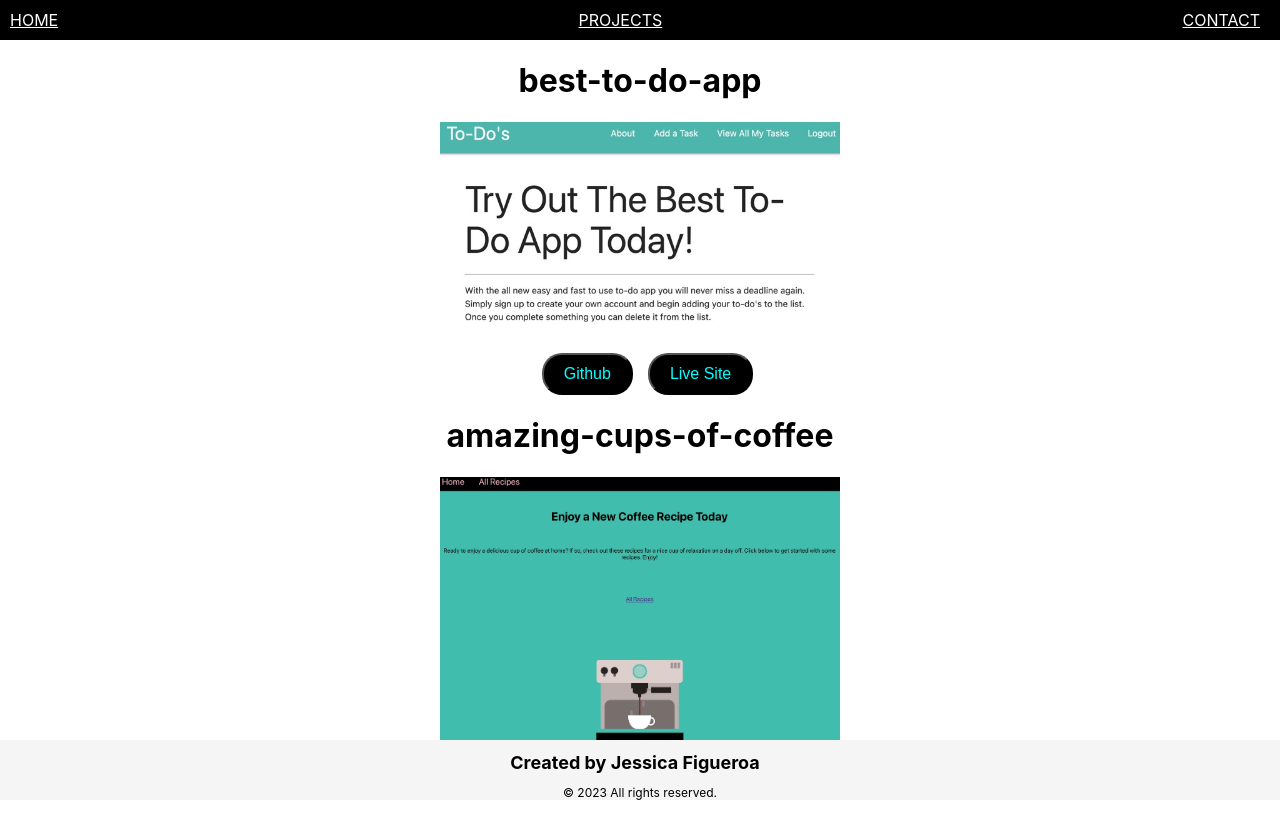
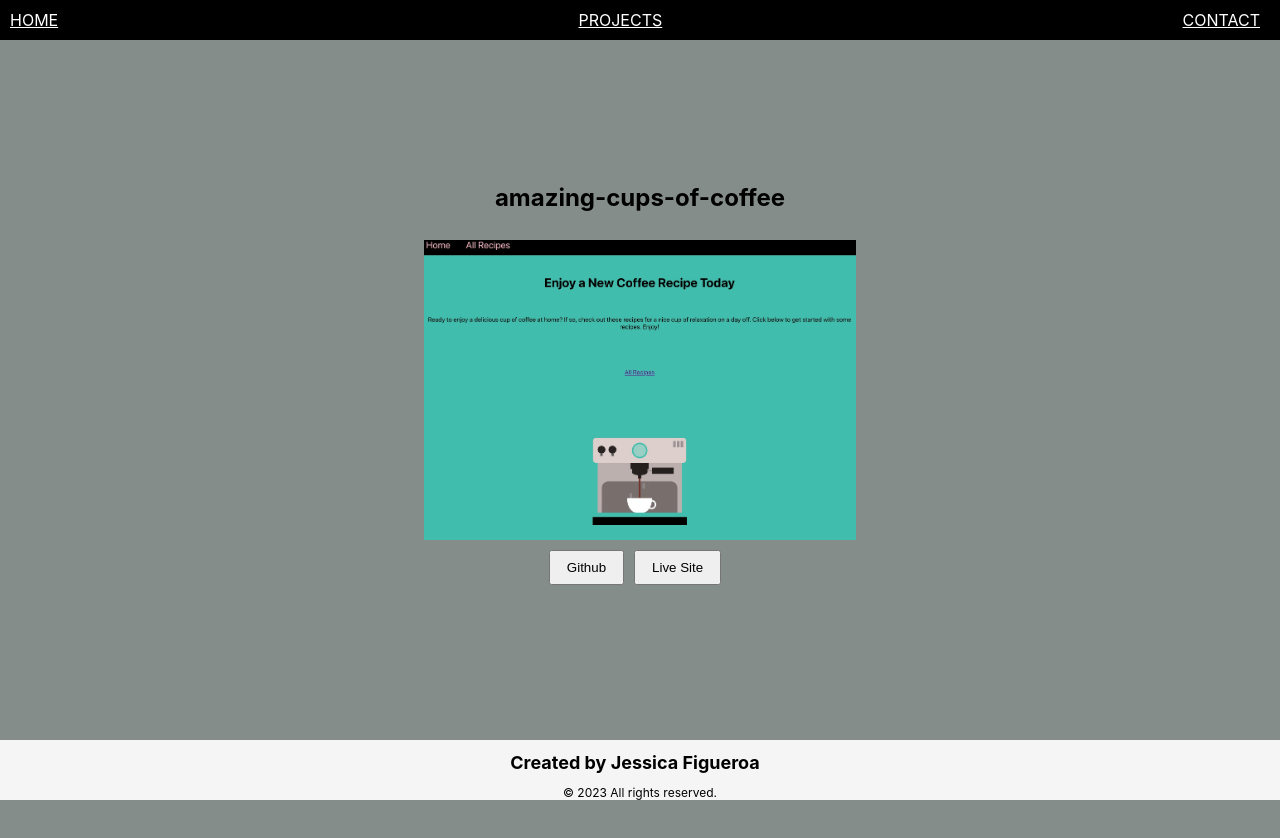
Before and after one commit to Trizzlenova/Portfolio-1, a React (Create React App) app: page /projects in a window 1280 px wide. Shown: the top 838 px of the page. Before the commit the page ends 800 px from the top, so only its background shows below. Built offline with nearby package versions, Linux system fonts and the light colour scheme.

Commit message:
styling projects page

```diff
--- a/src/App.css
+++ b/src/App.css
@@ -90,11 +90,6 @@
   }
 }
 
-.project-image {
-  width: 400px;
-  height: auto;
-}
-
 .home-heading {
   color: black;
   font-size: 30px;
@@ -145,48 +140,99 @@
   z-index: -1;
 }
 
-.github-button {
-  margin-left: 30px;
-  margin-right: 15px;
-  border-radius: 20px;
-  font-size: 16px;
-  padding: 10px 20px;
-  background-color: black;
-  color: aqua;
-  transition: background-color 0.3s ease;
+.projects-page {
+  background-color: rgb(132, 141, 138);
+  min-height: 100vh;
+  padding-top: 50px;
 }
 
-.github-button:hover {
+.project-slider {
+  position: relative;
+  height: 500px;
+  width: 100%;
+  overflow: hidden;
+}
+
+.project-slide {
+  display: flex;
+  flex-direction: column;
+  justify-content: flex-start;
+  align-items: center;
+  opacity: 0;
+  position: absolute;
+  top: 0;
+  left: 0;
+  height: 100%;
+  width: 100%;
+  transition: opacity 0.9s ease;
+}
+
+.project-slide.active {
+  opacity: 1;
+}
+
+.slider-images {
+  width: 500px;
+  height: 300px;
+}
+
+.image-container {
+  display: flex;
+  justify-content: center;
+  align-items: center;
+  margin-top: 150px;
+  width: 100%;
+  height: 100%;
+  max-height: 300px;
+}
+
+.project-image {
+  width: 100%;
+  height: 100%;
+  object-fit: contain;
+}
+
+.project-content {
+  position: absolute;
+  top: 20%;
+  transform: translateY(-50%);
+  text-align: center;
+  z-index: 1;
+  width: 100%;
+  padding-top: 20px;
+  /* position: absolute;
+  bottom: 0;
+  text-align: center;
+  z-index: 1;
+  width: 100%;
+  padding-top: 20px; */
+}
+
+.project-title {
+  font-size: 24px;
+  margin-bottom: 20px;
+}
+
+.project-buttons {
+  margin-top: 10px;
+  display: flex;
+  justify-content: center;
+}
+
+.github-button,
+.live-site-button {
+  display: inline-block;
+  padding: 8px 16px;
+  margin-right: 10px;
+}
+
+.github-button:hover,
+.live-site-button:hover  {
   background-color: #00a0d8;
 }
 
-.live-site-button {
-  margin-right: 15px;
-  border-radius: 20px;
-  font-size: 16px;
-  padding: 10px 20px;
-  background-color: black;
-  color: aqua;
-  transition: background-color 0.3s ease;
-}
-
-.live-site-button:hover {
-  background-color: #00a0d8;
-}
-
-
-.contact-container {
-  background-size: cover;
-  background-position: center;
-}
-
-@media (max-width: 768px) {
-  .contact-container {
-
-  }
-}
-
 .contact-page {
+  background-color: #61dafb;
   background-size: 900px 800px;
   background-repeat: no-repeat;
   background-position: center;
--- a/src/pages/projects.js
+++ b/src/pages/projects.js
@@ -1,29 +1,55 @@
-import { useState, useEffect } from "react";
+// after a ton of changes
+
+import React, { useState, useEffect } from "react";
 import coffeeImage from '../images/coffeeApp/home.jpeg';
 import toDoImage from '../images/toDoApp/home.jpeg';
+import '../App.css';
 
 export default function Projects(props) {
-  const [projects, setProjects] = useState(null);
-  const getProjectsData = async () => {
+  const [projects, setProjects] = useState([]);
+  const [currentIndex, setCurrentIndex] = useState(0);
+
+  useEffect(() => {
+    const fetchData = async () => {
+      try {
         const response = await fetch("./projects.json");
         const data = await response.json();
         setProjects(data);
+      } catch (error) {
+        console.error("Error fetching projects:", error);
+      }
     };
 
-  useEffect(() => {getProjectsData()}, []);
+    fetchData();
+  }, []);
+
+  useEffect(() => {
+    if (projects.length > 0) {
+      const interval = setInterval(() => {
+        setCurrentIndex((prevIndex) => (prevIndex + 1) % projects.length);
+      }, 3000);
+      return () => clearInterval(interval);
+    }
+  }, [projects]);
 
   const loaded = () => {
-    return projects.map((project) => (
-      <div key={project.name} className="project">
-        <div className="project-heading">
-          <h1>{project.name}</h1>
+    return (
+      <div className="project-slider">
+        {projects.map((project, index) => (
+          <div
+            key={project.name}
+            className={`project-slide ${index === currentIndex ? "active" : ""}`}
+          >
+            <div className="project-content">
+              <h1 className="project-title">{project.name}</h1>
             </div>
-        {project.name === 'best-to-do-app' && (
-          <img src={toDoImage} alt="To Do App" className="project-image" />
-        )}
-        {project.name === 'amazing-cups-of-coffee' && (
-          <img src={coffeeImage} alt="Coffee App" className="project-image" />
-        )}
+            <div className="image-container">
+              <img
+                src={project.name === "best-to-do-app" ? toDoImage : coffeeImage}
+                alt={project.name === "best-to-do-app" ? "To Do App" : "Coffee App"}
+                className="project-image"
+              />
+            </div>
             <div className="project-buttons">
               <a href={project.git}>
                 <button className="github-button">Github</button>
@@ -33,8 +59,95 @@ export default function Projects(props) {
               </a>
             </div>
           </div>
-    ));
+        ))}
+      </div>
+    );
   };
 
-  return projects ? loaded() : <h1>Loading...</h1>;
+  return (
+    <div className="projects-page">
+      {projects.length > 0 ? loaded() : <h1>Loading...</h1>}
+    </div>
+  );
 }
+
+
+
+
+
+
+
+
+
+
+
+
+
+// from th ismorning
+
+
+// import React, { useState, useEffect } from "react";
+// import coffeeImage from '../images/coffeeApp/home.jpeg';
+// import toDoImage from '../images/toDoApp/home.jpeg';
+// import '../App.css';
+
+// export default function Projects(props) {
+//   const [projects, setProjects] = useState(null);
+//   const [currentIndex, setCurrentIndex] = useState(0);
+
+//   const getProjectsData = async () => {
+//     const response = await fetch("./projects.json");
+//     const data = await response.json();
+//     setProjects(data);
+//   };
+
+//   useEffect(() => {
+//     getProjectsData();
+//   }, []);
+
+//   useEffect(() => {
+//     const interval = setInterval(() => {
+//       setCurrentIndex((prevIndex) => (prevIndex + 1) % projects.length);
+//     }, 3000);
+
+//     return () => {
+//       clearInterval(interval);
+//     };
+//   }, [projects]);
+
+//   const loaded = () => {
+//     return projects.map((project, index) => (
+//       <div key={project.name} className="project">
+//         <div className="project-heading">
+//           <h1>{project.name}</h1>
+//         </div>
+//         <div className="project-slider">
+//           <div className="slider-images">
+//             <img
+//               src={project.name === 'best-to-do-app' ? toDoImage : coffeeImage}
+//               alt={project.name === 'best-to-do-app' ? 'To Do App' : 'Coffee App'}
+//               className={`project-image ${index === currentIndex ? "active" : ""}`}
+//               style={{
+//                 transform: `translateX(${index === currentIndex ? "0%" : "100%"})`
+//               }}
+//             />
+//           </div>
+//         </div>
+//         <div className="project-buttons">
+//           <a href={project.git}>
+//             <button className="github-button">Github</button>
+//           </a>
+//           <a href={project.live}>
+//             <button className="live-site-button">Live Site</button>
+//           </a>
+//         </div>
+//       </div>
+//     ));
+//   };
+
+//   return (
+//     <div className="projects-page">
+//       {projects ? loaded() : <h1>Loading...</h1>}
+//     </div>
+//   );
+// }
```
Also changed, not shown: src/images/contactPage/contact.jpeg. Lines whose indentation alone changed are shown as unchanged.
